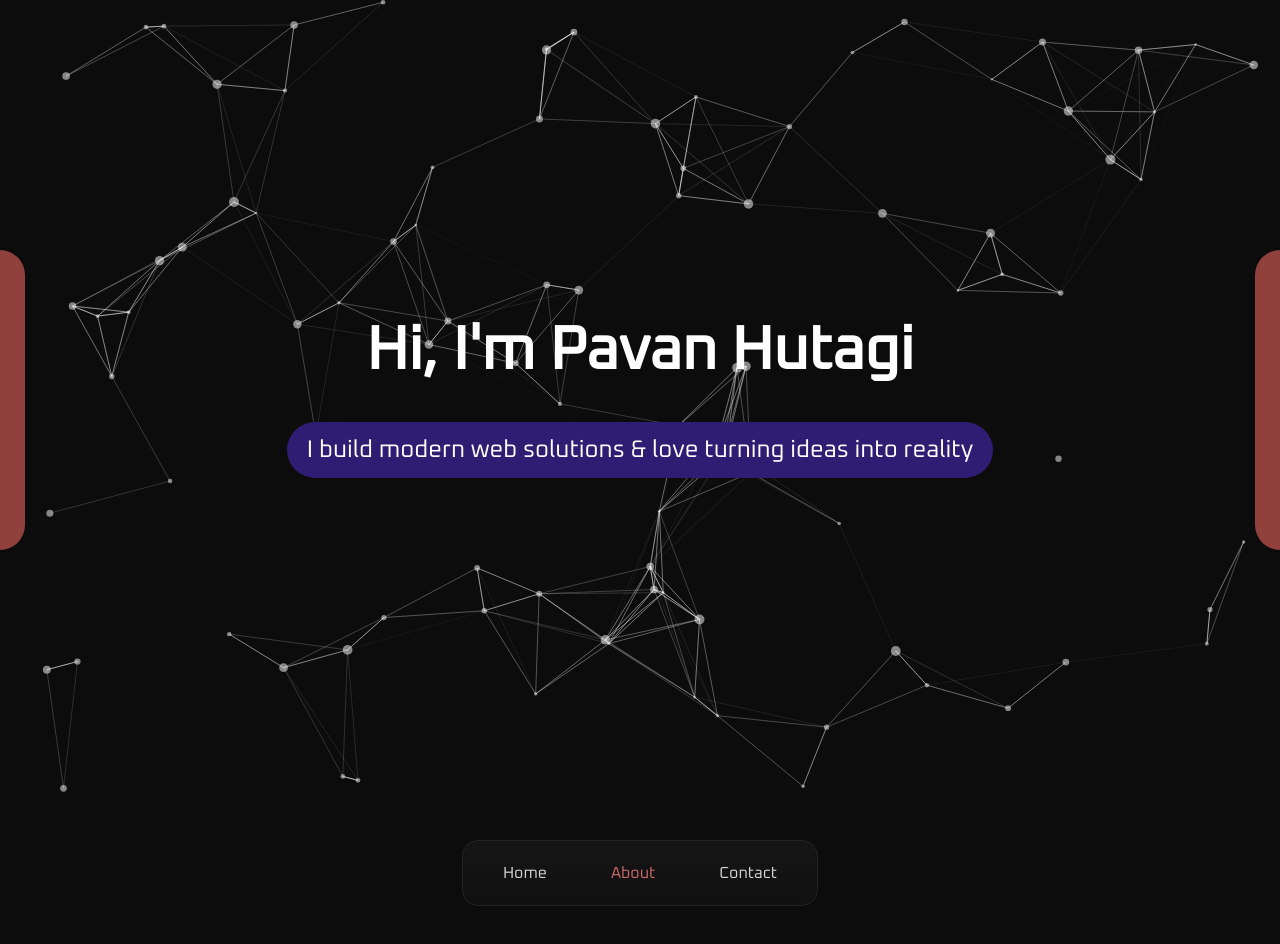
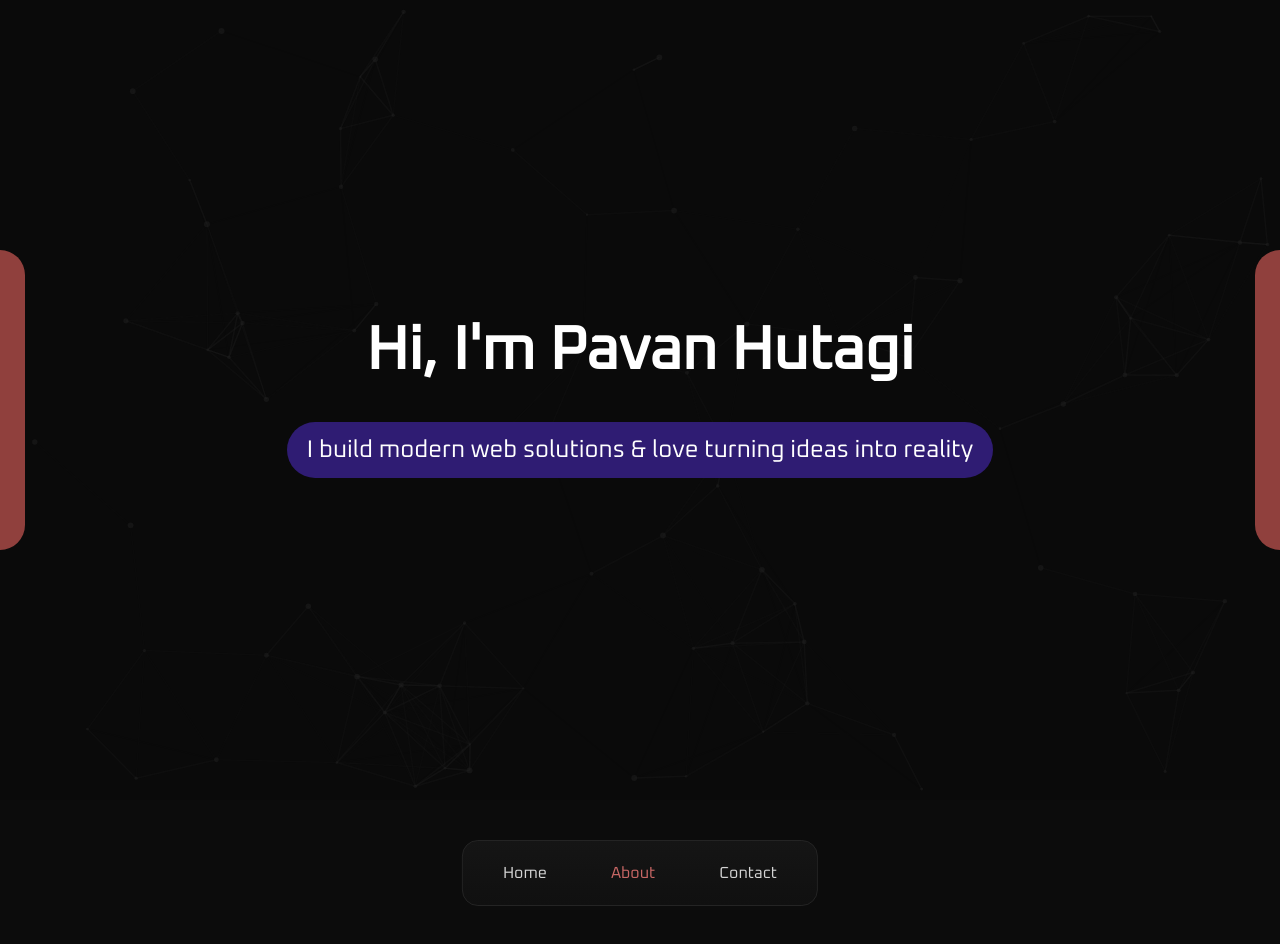
Before and after one commit to pavanhutagi/portfolio, a Next.js app: page / in a window 1280 px wide. Shown: the top 944 px of the page. Built offline with nearby package versions, Linux system fonts and the light colour scheme.

Commit message:
feat: updating particles json file

```diff
--- a/src/components/audio-control.tsx
+++ b/src/components/audio-control.tsx
@@ -14,7 +14,7 @@ export default function AudioControl() {
   return (
     <button
       onClick={togglePlay}
-      className={`fixed bottom-6 right-6 sm:bottom-8 sm:right-8 lg:bottom-10 lg:right-10 w-[50px] h-[50px] p-[13px] rounded-full bg-white/50 hover:bg-white/80 transition-all duration-300 ${
+      className={`fixed bottom-6 right-6 sm:bottom-8 sm:right-8 lg:bottom-10 lg:right-10 w-[50px] h-[50px] p-[13px] rounded-full bg-[#D4D4D4] hover:bg-white transition-all duration-300 ${
         isVisible ? "translate-x-0" : "translate-x-40"
       }`}
       aria-label={isPlaying ? "Mute music" : "Play music"}
--- a/src/components/logo.tsx
+++ b/src/components/logo.tsx
@@ -9,7 +9,7 @@ export default function Logo() {
 
   return (
     <Link
-      href="/home"
+      href="#"
       className={`fixed top-6 left-6 sm:top-8 sm:left-8 lg:top-10 lg:left-10 transition-all duration-300 z-50 ${
         isVisible ? "translate-x-0" : "-translate-x-40"
       }`}
--- a/src/components/particles-background.tsx
+++ b/src/components/particles-background.tsx
@@ -1,88 +1,22 @@
 import type { Engine } from "tsparticles-engine";
 import Particles from "react-tsparticles";
 import { loadSlim } from "tsparticles-slim";
+import particlesConfigJson from "../configs/particles-config.json";
 import { useCallback } from "react";
 
-const ParticlesBackground = () => {
+export default function ParticlesBackground() {
   const particlesInit = useCallback(async (engine: Engine) => {
     await loadSlim(engine);
   }, []);
+
+  let particlesConfig = JSON.parse(JSON.stringify(particlesConfigJson));
 
   return (
     <Particles
       id="tsparticles"
       init={particlesInit}
-      className="fixed inset-0 -z-10" // This ensures particles are behind everything
-      options={{
-        background: {
-          color: {
-            value: "transparent",
-          },
-        },
-        fpsLimit: 120,
-        interactivity: {
-          events: {
-            onClick: {
-              enable: true,
-              mode: "push",
-            },
-            onHover: {
-              enable: true,
-              mode: "repulse",
-            },
-          },
-          modes: {
-            push: {
-              quantity: 4,
-            },
-            repulse: {
-              distance: 200,
-              duration: 0.4,
-            },
-          },
-        },
-        particles: {
-          color: {
-            value: "#ffffff",
-          },
-          links: {
-            color: "#ffffff",
-            distance: 150,
-            enable: true,
-            opacity: 0.5,
-            width: 1,
-          },
-          move: {
-            direction: "none",
-            enable: true,
-            outModes: {
-              default: "bounce",
-            },
-            random: false,
-            speed: 2,
-            straight: false,
-          },
-          number: {
-            density: {
-              enable: true,
-              area: 800,
-            },
-            value: 80,
-          },
-          opacity: {
-            value: 0.5,
-          },
-          shape: {
-            type: "circle",
-          },
-          size: {
-            value: { min: 1, max: 5 },
-          },
-        },
-        detectRetina: true,
-      }}
+      className="fixed inset-0 -z-10"
+      options={particlesConfig}
     />
   );
-};
-
-export default ParticlesBackground;
+}
--- a/src/components/social.tsx
+++ b/src/components/social.tsx
@@ -45,7 +45,7 @@ export default function Social() {
           target="_blank"
           rel="noopener noreferrer"
           aria-label={label}
-          className="w-[50px] h-[50px] flex items-center justify-center rounded-full bg-white/50 hover:bg-white/80 transition-all cursor-pointer"
+          className="w-[50px] h-[50px] flex items-center justify-center rounded-full bg-[#D4D4D4] hover:bg-white transition-all cursor-pointer"
         >
           <Icon size={24} />
         </a>
--- /dev/null
+++ b/src/configs/particles-config.json
@@ -0,0 +1,95 @@
+{
+  "fullScreen": { "enable": false },
+  "background": {
+    "color": {
+      "value": "#0A0A0A"
+    }
+  },
+  "particles": {
+    "number": {
+      "value": 80,
+      "density": {
+        "enable": true,
+        "value_area": 800
+      }
+    },
+    "color": {
+      "value": "#1F1F1F"
+    },
+    "shape": {
+      "type": "circle",
+      "stroke": {
+        "width": 0,
+        "color": "#1F1F1F"
+      },
+      "polygon": {
+        "nb_sides": 5
+      },
+      "image": {}
+    },
+    "opacity": {
+      "value": 0.5,
+      "random": false,
+      "anim": {
+        "enable": false,
+        "speed": 1,
+        "opacity_min": 0.1,
+        "sync": false
+      }
+    },
+    "size": {
+      "value": 3,
+      "random": true,
+      "anim": {
+        "enable": false,
+        "speed": 40,
+        "size_min": 0.1,
+        "sync": false
+      }
+    },
+    "line_linked": {
+      "enable": true,
+      "distance": 150,
+      "color": "#1F1F1F",
+      "opacity": 0.5,
+      "width": 1.5
+    },
+    "move": {
+      "enable": true,
+      "speed": 3,
+      "direction": "none",
+      "random": false,
+      "straight": false,
+      "out_mode": "out",
+      "bounce": false,
+      "attract": {
+        "enable": false,
+        "rotateX": 600,
+        "rotateY": 1200
+      }
+    }
+  },
+  "fpsLimit": 120,
+  "interactivity": {
+    "events": {
+      "onClick": {
+        "enable": true,
+        "mode": "push"
+      },
+      "onHover": {
+        "enable": true,
+        "mode": "repulse"
+      }
+    },
+    "modes": {
+      "push": {
+        "quantity": 4
+      },
+      "repulse": {
+        "distance": 200,
+        "duration": 0.4
+      }
+    }
+  },
+  "retina_detect": true
+}
```
